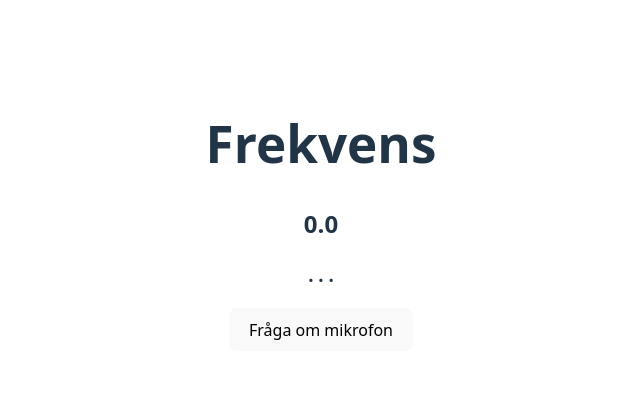
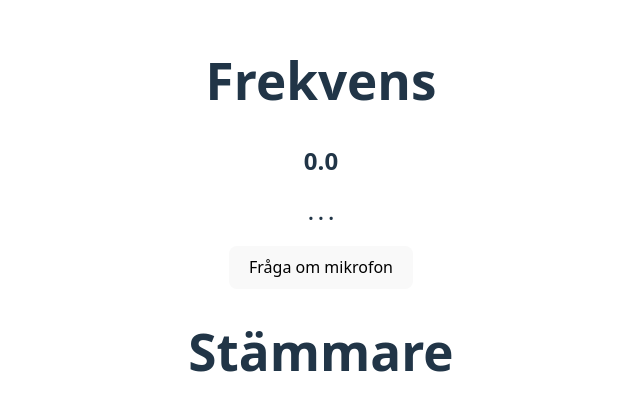
Before and after one commit to Dinotuna/ExamensArbete, a React (Vite) app: page / in a window 1280 px wide. Shown: the part 184-594 px from the top of the page, without its empty margins (319-959 px from the left). Built offline with nearby package versions, Linux system fonts and the light colour scheme.

Commit message:
skapat div för stämmare

```diff
--- a/src/App.jsx
+++ b/src/App.jsx
@@ -62,12 +62,11 @@ function App() {
 
   function frequencyToNote(freq) {
     if (!freq || freq <= 0) return "--";
-    const noteNumber = 12 * (Math.log2(freq / 440)) + 69;
+    const noteNumber = 12 * Math.log2(freq / 440) + 69;
     const rounded = Math.round(noteNumber);
     const noteName = noteStrings[(rounded + 120) % 12];
     return `${noteName}`;
   }
-
 
   function getAutocorrelatedPitch() {
     let maximaCount = 0;
@@ -104,11 +103,17 @@ function App() {
 
   return (
     <div>
-      <h1>Frekvens</h1>
-      <h2 id="frequency">0.0</h2>
-      <h3 id="note">. . .</h3>
+      <div>
+        <h1>Frekvens</h1>
+        <h2 id="frequency">0.0</h2>
+        <h3 id="note">. . .</h3>
+      </div>
 
       <button onClick={startPitchDetection}>Fråga om mikrofon </button>
+
+      <div>
+        <h1>Stämmare</h1>
+      </div>
     </div>
   );
 }
```
